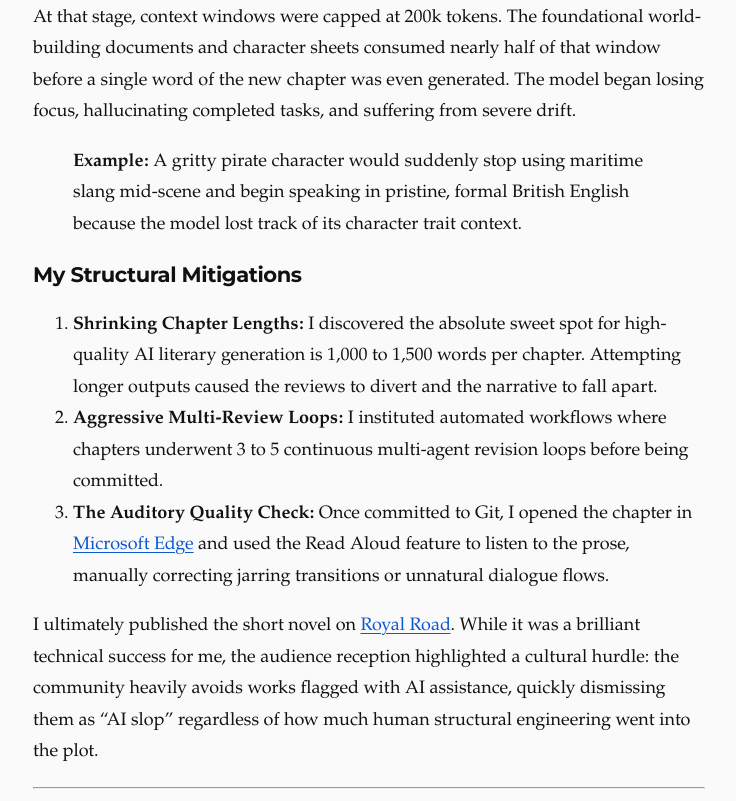
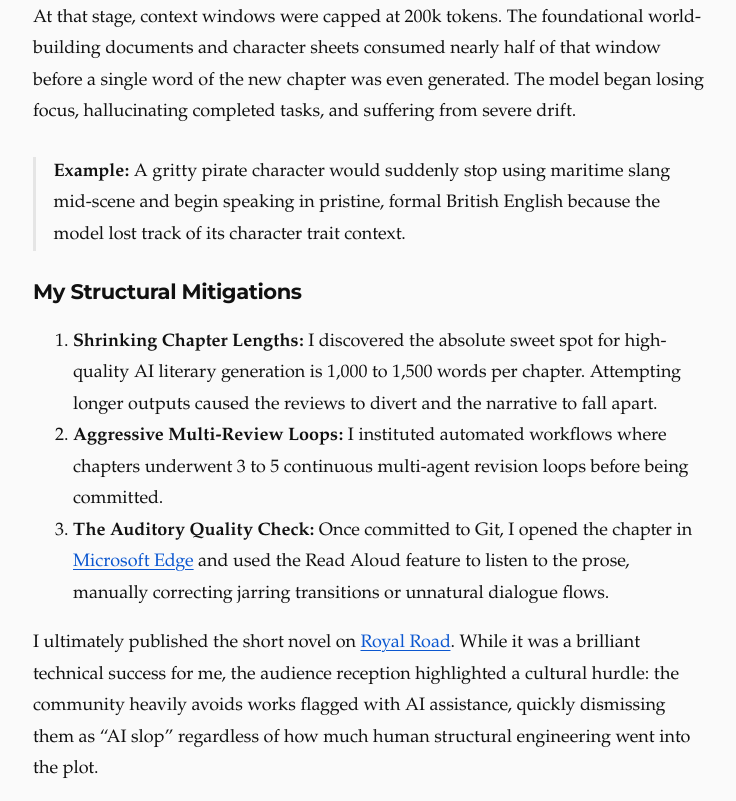
Before and after one commit to GiteshDalal/giteshdalal.github.io, an Astro site: page /blog/three-years-with-ai in a window 1280 px wide. Shown: the part 4951-5752 px from the top of the page, without its empty margins (223-959 px from the left). Built offline with nearby package versions, Linux system fonts and the light colour scheme; Astro itself is replaced by a stand-in of ours; some packages are replaced by stand-ins of ours.

Commit message:
fix: give prose blockquotes a left rule
Blockquotes rendered with the browser-default 40px indent on both sides
and no marker, which squeezed quoted text on narrow screens and made
callouts hard to tell from body copy. Replace it with a hairline left
rule in the existing --border token, full column width.

Co-Authored-By: Claude Opus 5.5 <noreply@anthropic.com>

```diff
--- a/src/styles/global.css
+++ b/src/styles/global.css
@@ -283,6 +283,12 @@ a:hover {
   border: 1px solid var(--border);
   text-align: left;
   vertical-align: top;
+}
+
+.prose blockquote {
+  margin: 1.75rem 0;
+  padding-left: 1.1rem;
+  border-left: 3px solid var(--border);
 }
 
 .meta {
```
